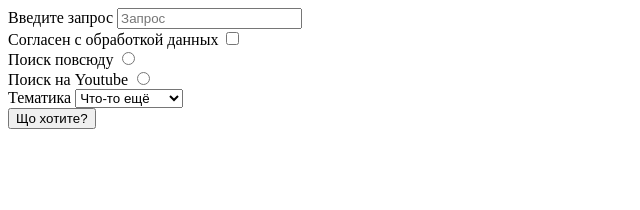
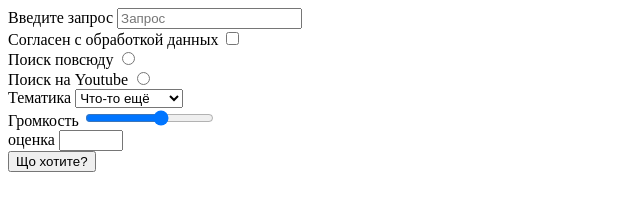
Before and after one commit to KushnaryowPavel/Verst, a plain HTML site: page demo.html in a window 1280 px wide. Shown: the whole page, without its empty margins (0-640 px from the left). Drawn offline with Linux system fonts and the light colour scheme.

Commit message:
added volume, number

```diff
--- a/demo.html
+++ b/demo.html
@@ -36,9 +36,16 @@
           <option value="2">Животные</option>
           <option value="3">Разработка</option>
         </optgroup>
-
         <option value="4" selected>Что-то ещё</option>
       </select>
+    </div>
+    <div>
+      <label for="volume">Громкость</label>
+      <input type="range" name="volume" id="volume" min="0" max="10" step="2">
+    </div>
+    <div>
+      <label for="num">оценка</label>
+      <input type="number" name="num" id="num" min="1" max="5" step="0.5">
     </div>
     <button>Що хотите?</button>
   </form>
```
